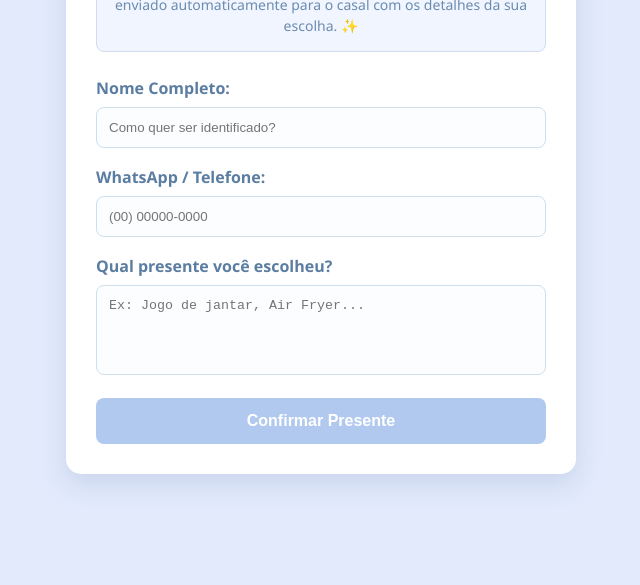
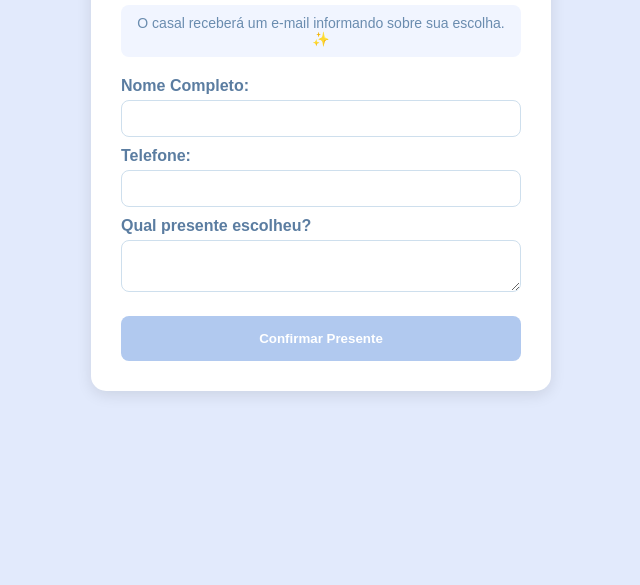
Before and after one commit to jho-moreira/formulario-lista-presentes, a plain HTML site: page index.html in a window 1280 px wide. Shown: the part 255-840 px from the top of the page, without its empty margins (319-959 px from the left). After the commit the page ends 800 px from the top, so only its background shows below. Drawn offline with Linux system fonts and the light colour scheme.

Commit message:
Add files via upload

```diff
--- a/index.html
+++ b/index.html
@@ -3,175 +3,125 @@
   <head>
     <meta charset="UTF-8" />
     <meta name="viewport" content="width=device-width, initial-scale=1.0" />
-    <title>Escolha de Presente - Azul Serenity</title>
+    <title>Lista de Presentes</title>
     <style>
       body {
-        font-family: "Segoe UI", Tahoma, Geneva, Verdana, sans-serif;
-        background-color: #e2eafc; /* Fundo Azul Serenity claro */
+        font-family: sans-serif;
+        background-color: #e2eafc;
         display: flex;
         justify-content: center;
         align-items: center;
         min-height: 100vh;
         margin: 0;
-        padding: 20px;
       }
-      .form-container {
-        background-color: #ffffff;
+      .container {
+        background: white;
         padding: 30px;
         border-radius: 15px;
-        box-shadow: 0 10px 25px rgba(145, 166, 201, 0.3);
         width: 100%;
-        max-width: 450px;
-        border-top: 8px solid #b1c9ef; /* Detalhe em Azul Serenity */
+        max-width: 400px;
+        box-shadow: 0 4px 15px rgba(0, 0, 0, 0.1);
+        border-top: 8px solid #b1c9ef;
       }
       h2 {
+        color: #5b7da1;
         text-align: center;
-        color: #5b7da1;
-        margin-bottom: 10px;
       }
-      .info-msg {
-        background-color: #f1f5ff;
+      .info {
+        font-size: 14px;
         color: #6a8caf;
-        padding: 15px;
+        text-align: center;
+        margin-bottom: 20px;
+        background: #f1f5ff;
+        padding: 10px;
         border-radius: 8px;
-        font-size: 14px;
-        text-align: center;
-        margin-bottom: 25px;
-        line-height: 1.5;
-        border: 1px solid #d1dcf0;
       }
       label {
         display: block;
-        margin-bottom: 8px;
+        margin: 10px 0 5px;
         color: #5b7da1;
-        font-weight: 600;
+        font-weight: bold;
       }
       input,
       textarea {
         width: 100%;
-        padding: 12px;
-        margin-bottom: 18px;
+        padding: 10px;
         border: 1px solid #cedfed;
         border-radius: 8px;
         box-sizing: border-box;
-        background-color: #fcfdff;
-        outline: none;
-        transition: border 0.3s;
-      }
-      input:focus,
-      textarea:focus {
-        border: 1px solid #a1c4fd;
-      }
-      textarea {
-        height: 90px;
-        resize: none;
       }
       button {
         width: 100%;
-        padding: 14px;
-        background-color: #b1c9ef;
-        color: #ffffff;
+        padding: 15px;
+        background: #b1c9ef;
         border: none;
+        color: white;
+        font-weight: bold;
         border-radius: 8px;
+        margin-top: 20px;
         cursor: pointer;
-        font-size: 16px;
-        font-weight: bold;
-        transition: background-color 0.3s;
-      }
-      button:hover {
-        background-color: #92b4e5;
       }
       button:disabled {
-        background-color: #d1dcf0;
-        cursor: not-allowed;
+        background: #ccc;
       }
-      #mensagemSucesso {
+      #sucesso {
         display: none;
         text-align: center;
         color: #5b7da1;
-        background-color: #f1f5ff;
         padding: 20px;
-        border-radius: 8px;
-        margin-top: 15px;
-        border: 1px solid #d1dcf0;
       }
     </style>
   </head>
   <body>
-    <div class="form-container">
-      <h2>Lista de Presentes</h2>
+    <div class="container">
+      <div id="form-content">
+        <h2>Lista de Presentes</h2>
+        <div class="info">
+          O casal receberá um e-mail informando sobre sua escolha. ✨
+        </div>
+        <form id="presenteForm">
+          <label>Nome Completo:</label>
+          <input type="text" name="nome" required />
 
-      <div class="info-msg" id="msgPrincipal">
-        Escolha seu presente abaixo. Ao confirmar, um e-mail será enviado
-        automaticamente para o casal com os detalhes da sua escolha. ✨
+          <label>Telefone:</label>
+          <input type="tel" name="telefone" required />
+
+          <label>Qual presente escolheu?</label>
+          <textarea name="presente" required></textarea>
+
+          <button type="submit" id="btnEnviar">Confirmar Presente</button>
+        </form>
       </div>
-
-      <form id="meuFormulario">
-        <label for="nome">Nome Completo:</label>
-        <input
-          type="text"
-          id="nome"
-          name="nome"
-          placeholder="Como quer ser identificado?"
-          required
-        />
-
-        <label for="telefone">WhatsApp / Telefone:</label>
-        <input
-          type="tel"
-          id="telefone"
-          name="telefone"
-          placeholder="(00) 00000-0000"
-          required
-        />
-
-        <label for="presente">Qual presente você escolheu?</label>
-        <textarea
-          id="presente"
-          name="presente"
-          placeholder="Ex: Jogo de jantar, Air Fryer..."
-          required
-        ></textarea>
-
-        <button type="submit" id="btnEnviar">Confirmar Presente</button>
-      </form>
-
-      <div id="mensagemSucesso">
+      <div id="sucesso">
         <h3>🎉 Tudo certo!</h3>
-        <p>
-          Sua escolha foi registrada e o casal já foi notificado por e-mail.
-          Obrigado pelo carinho!
-        </p>
+        <p>Sua escolha foi enviada com sucesso.</p>
       </div>
     </div>
 
     <script>
-      const urlScript =
-        "https://script.google.com/macros/s/AKfycbzRUl4uFxbzswNhv0hmNAlXhMNo3p6U_stvCAxSkAU_Ml7no-Wh0FnHlgTnbpTv1-lC/exec"; // Verifique se esta URL é a da ÚLTIMA implantação
-      const form = document.getElementById("meuFormulario");
+      // 1. COLE SUA URL ABAIXO ENTRE AS ASPAS:
+      const URL_SCRIPT = "COLE_AQUI_A_URL_QUE_VOCE_COPIOU_NO_PASSO_1";
+
+      const form = document.getElementById("presenteForm");
       const btn = document.getElementById("btnEnviar");
-      const msgS = document.getElementById("mensagemSucesso");
 
       form.addEventListener("submit", function (e) {
         e.preventDefault();
         btn.disabled = true;
         btn.innerText = "Enviando...";
 
-        // Usando URLSearchParams em vez de JSON para evitar bloqueios de segurança
-        const formData = new URLSearchParams(new FormData(form));
-
-        fetch(urlScript, {
+        // Enviando como formulário tradicional para evitar erros de leitura no Google
+        fetch(URL_SCRIPT, {
           method: "POST",
-          body: formData,
           mode: "no-cors",
+          body: new URLSearchParams(new FormData(form)),
         })
           .then(() => {
-            form.style.display = "none";
-            document.getElementById("msgPrincipal").style.display = "none";
-            msgS.style.display = "block";
+            document.getElementById("form-content").style.display = "none";
+            document.getElementById("sucesso").style.display = "block";
           })
-          .catch((err) => {
-            alert("Erro ao enviar.");
+          .catch(() => {
+            alert("Erro ao enviar. Tente novamente.");
             btn.disabled = false;
           });
       });
```
